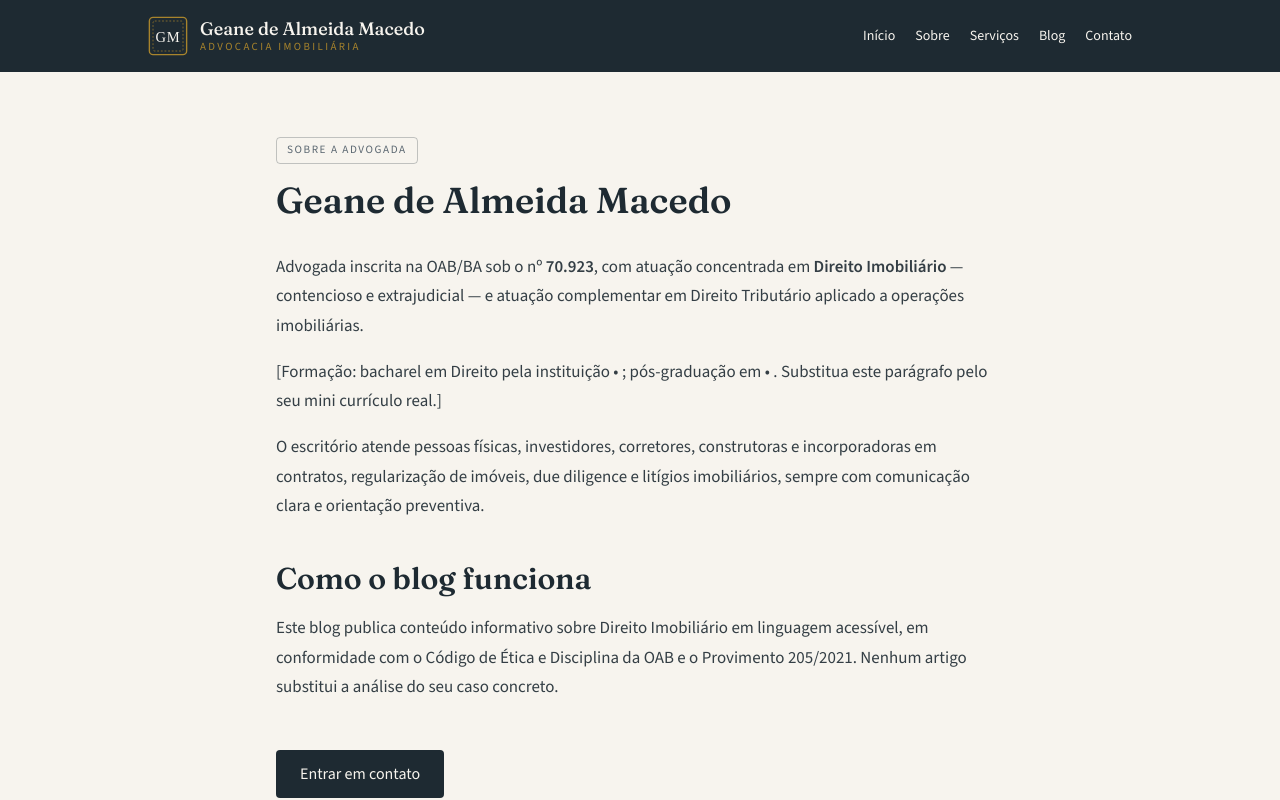
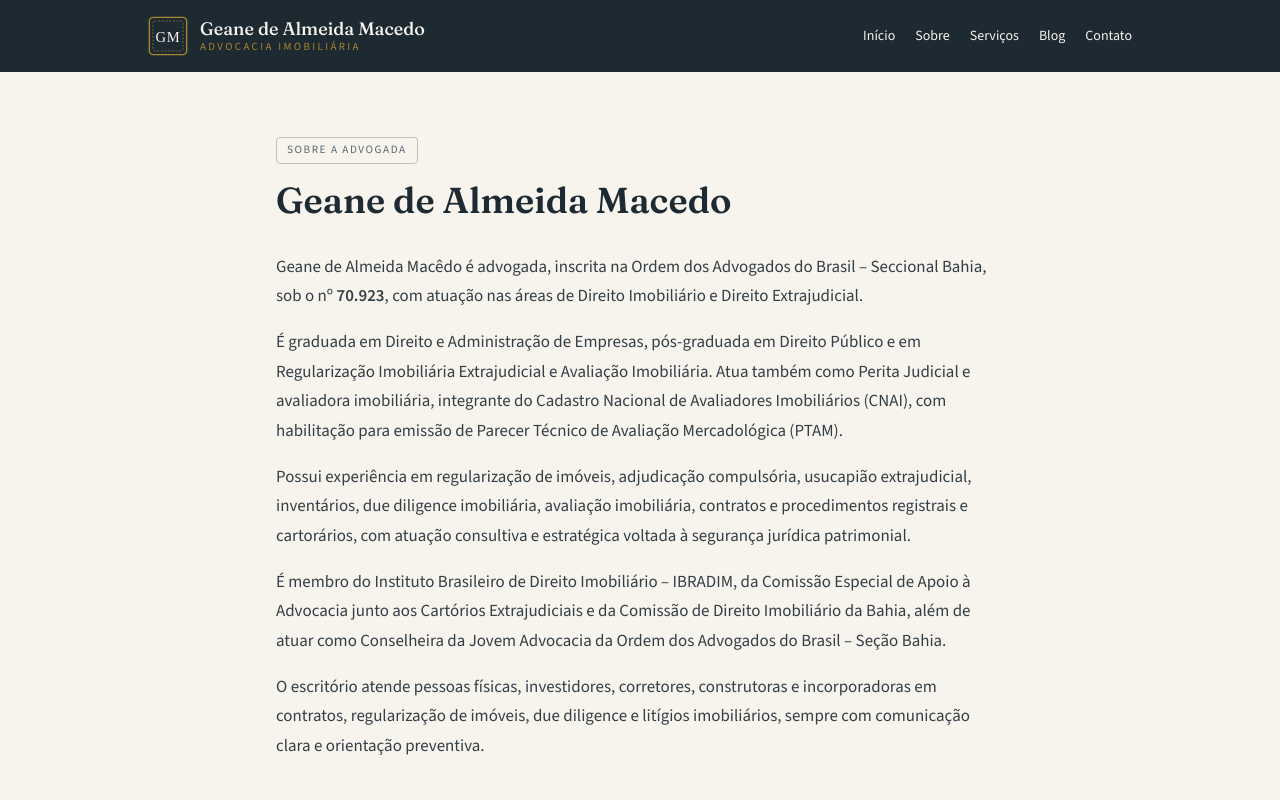
Before and after one commit to geanemacedoadv-design/blog, a Next.js app: page /sobre in a window 1280 px wide. Shown: the top 800 px of the page. Built offline with nearby package versions, Linux system fonts and the light colour scheme.

Commit message:
Update page.tsx

```diff
--- a/app/sobre/page.tsx
+++ b/app/sobre/page.tsx
@@ -12,31 +12,31 @@
       <p className="selo mb-4">Sobre a advogada</p>
       <h1 className="font-display text-4xl font-semibold mb-8">Geane de Almeida Macedo</h1>
       <div className="prose-artigo">
+               <p>
+          Geane de Almeida Macêdo é advogada, inscrita na Ordem dos Advogados do Brasil – Seccional Bahia, sob o nº <strong>70.923</strong>, com atuação nas áreas de Direito Imobiliário e Direito Extrajudicial.
+</p>
         <p>
-          Advogada inscrita na OAB/BA sob o nº <strong>70.923</strong>, com atuação
-          concentrada em <strong>Direito Imobiliário</strong> — contencioso e
-          extrajudicial — e atuação complementar em Direito Tributário aplicado a
-          operações imobiliárias.
+          É graduada em Direito e Administração de Empresas, pós-graduada em Direito Público e em Regularização Imobiliária Extrajudicial e Avaliação Imobiliária. Atua também como Perita Judicial e avaliadora imobiliária, integrante do Cadastro Nacional de Avaliadores Imobiliários (CNAI), com habilitação para emissão de Parecer Técnico de Avaliação Mercadológica (PTAM).
         </p>
+
         <p>
-          [Formação: bacharel em Direito pela instituição • ; pós-graduação em • .
-          Substitua este parágrafo pelo seu mini currículo real.]
+          Possui experiência em regularização de imóveis, adjudicação compulsória, usucapião extrajudicial, inventários, due diligence imobiliária, avaliação imobiliária, contratos e procedimentos registrais e cartorários, com atuação consultiva e estratégica voltada à segurança jurídica patrimonial.
         </p>
+
         <p>
-          O escritório atende pessoas físicas, investidores, corretores, construtoras e
-          incorporadoras em contratos, regularização de imóveis, due diligence e
-          litígios imobiliários, sempre com comunicação clara e orientação preventiva.
+          É membro do Instituto Brasileiro de Direito Imobiliário – IBRADIM, da Comissão Especial de Apoio à Advocacia junto aos Cartórios Extrajudiciais e da Comissão de Direito Imobiliário da Bahia, além de atuar como Conselheira da Jovem Advocacia da Ordem dos Advogados do Brasil – Seção Bahia.
         </p>
-        <h2>Como o blog funciona</h2>
+
         <p>
-          Este blog publica conteúdo informativo sobre Direito Imobiliário em linguagem
-          acessível, em conformidade com o Código de Ética e Disciplina da OAB e o
-          Provimento 205/2021. Nenhum artigo substitui a análise do seu caso concreto.
+          O escritório atende pessoas físicas, investidores, corretores, construtoras e incorporadoras em contratos, regularização de imóveis, due diligence e litígios imobiliários, sempre com comunicação clara e orientação preventiva.
+        </p>
+
+        <h2>Como o blog funciona?</h2>
+
+        <p>
+          Este blog publica conteúdo informativo sobre Direito Imobiliário em linguagem acessível, em conformidade com o Código de Ética e Disciplina da OAB e o Provimento 205/2021. Nenhum artigo substitui a análise do seu caso concreto.
         </p>
       </div>
-      <Link href="/contato/" className="inline-block mt-8 bg-tinta text-pergaminho px-6 py-3 rounded hover:bg-tinta/90">
-        Entrar em contato
-      </Link>
     </div>
   );
 }
```
